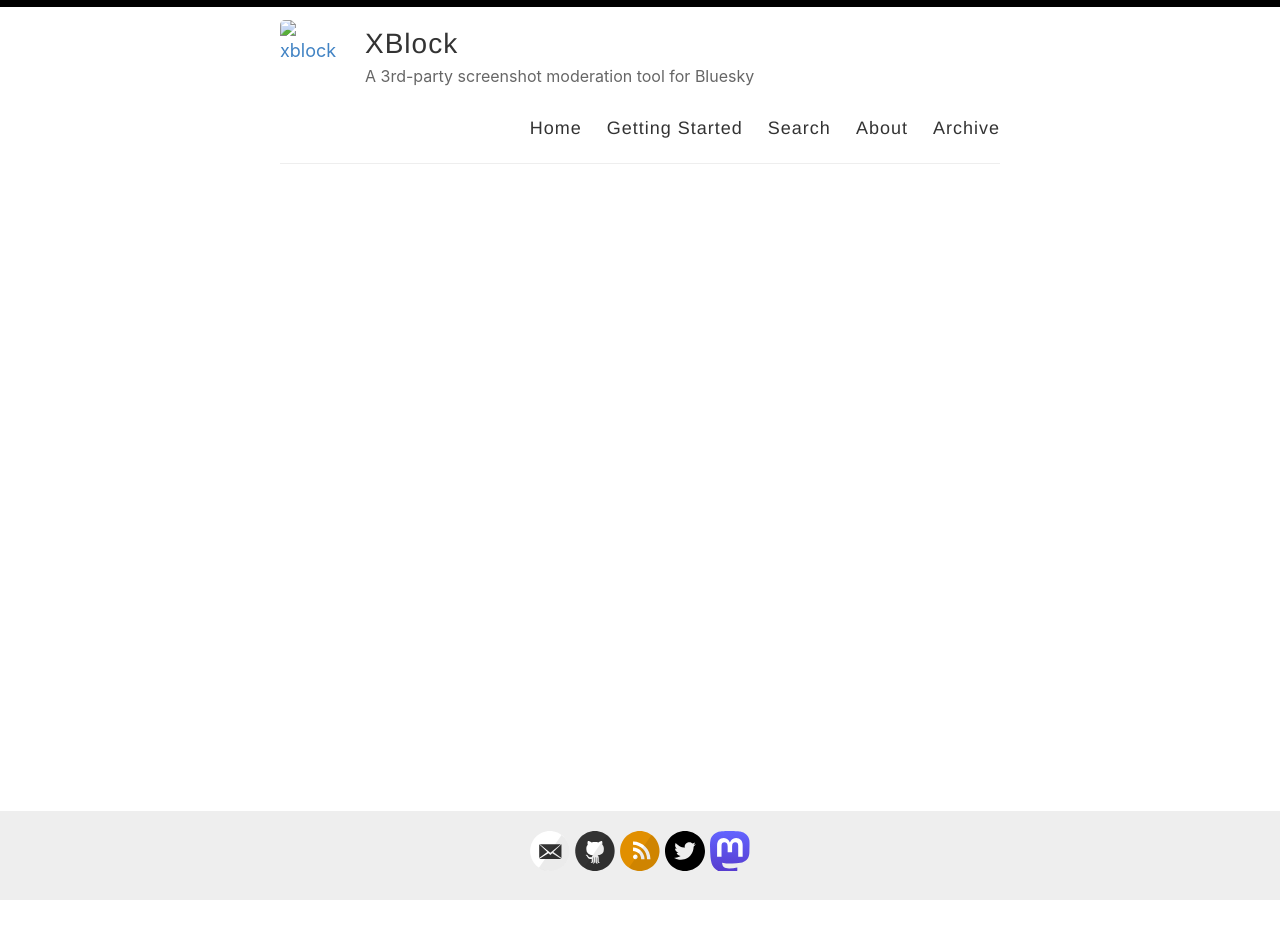
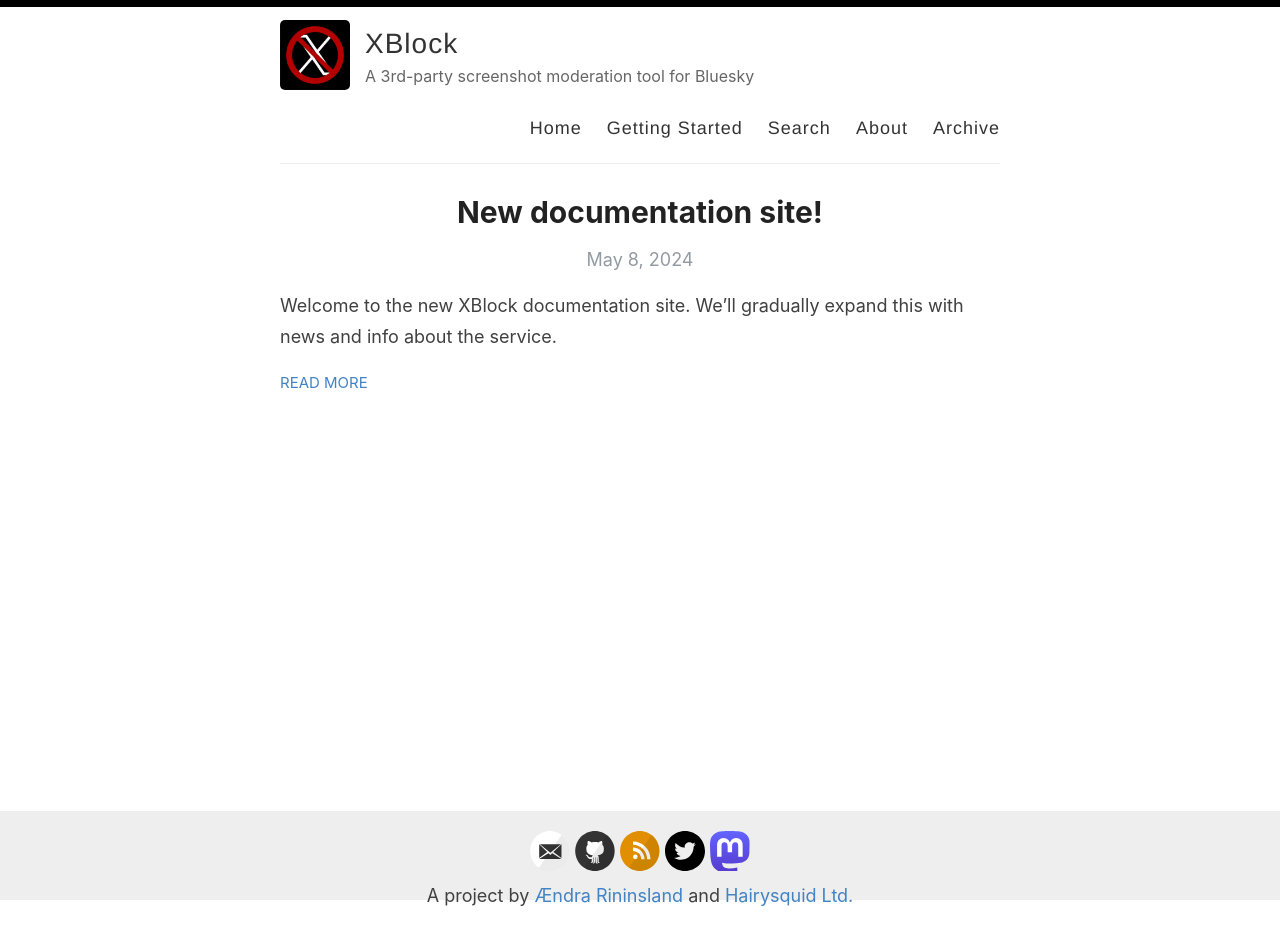
Before and after one commit to aendra-rininsland/xblock, a Jekyll site: the page built from docs/index.html, in a window 1280 px wide. Built offline with Jekyll 4.4.1, drawn with Linux system fonts in a browser that asks for light colours; the list of posts is cut into pages by our own code; before the commit the page ends 901 px from its top, so only the background shows below that.

Commit message:
More docs site

```diff
--- a/docs/_layouts/default.html
+++ b/docs/_layouts/default.html
@@ -48,6 +48,8 @@
         <div class="container">
           <footer class="footer">
             {% include svg-icons.html %}
+            <br />
+            A project by <a href="https://www.aendra.com">Ændra Rininsland</a> and <a href="https://www.hairysquid.com">Hairysquid Ltd.</a>
           </footer>
         </div>
       </div>
--- /dev/null
+++ b/docs/_posts/2024-05-08--new-docs-site.md
@@ -0,0 +1,6 @@
+---
+layout: post
+title: "New documentation site!"
+categories: Updates
+---
+Welcome to the new XBlock documentation site. We'll gradually expand this with news and info about the service.
```
Also changed, not shown: docs/images/logo.jpg (added).
